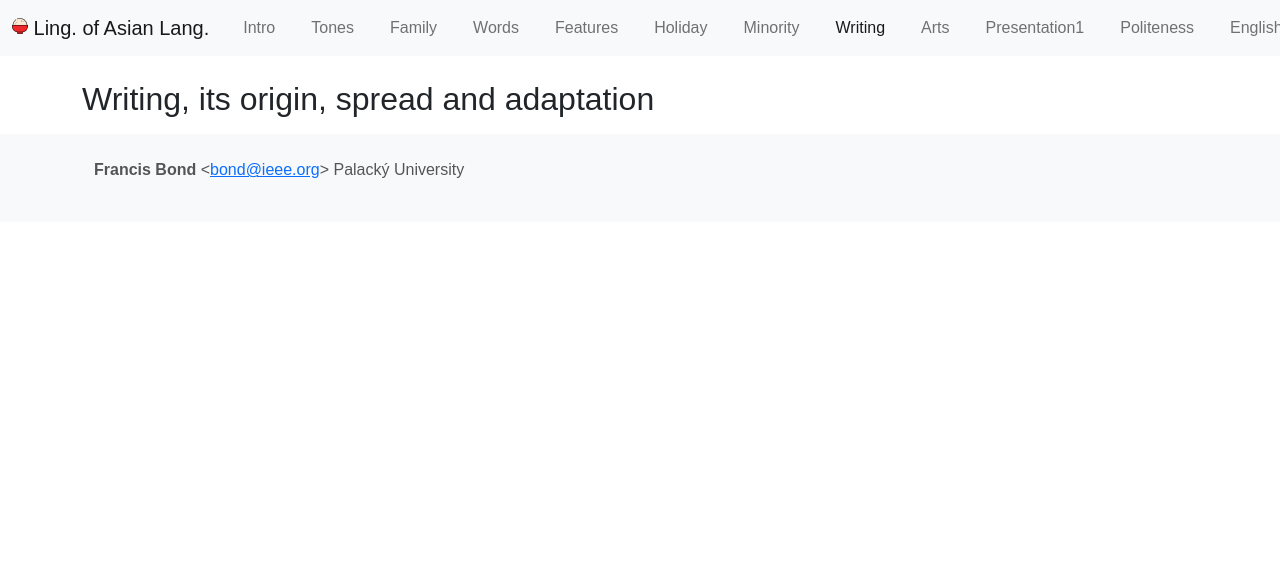
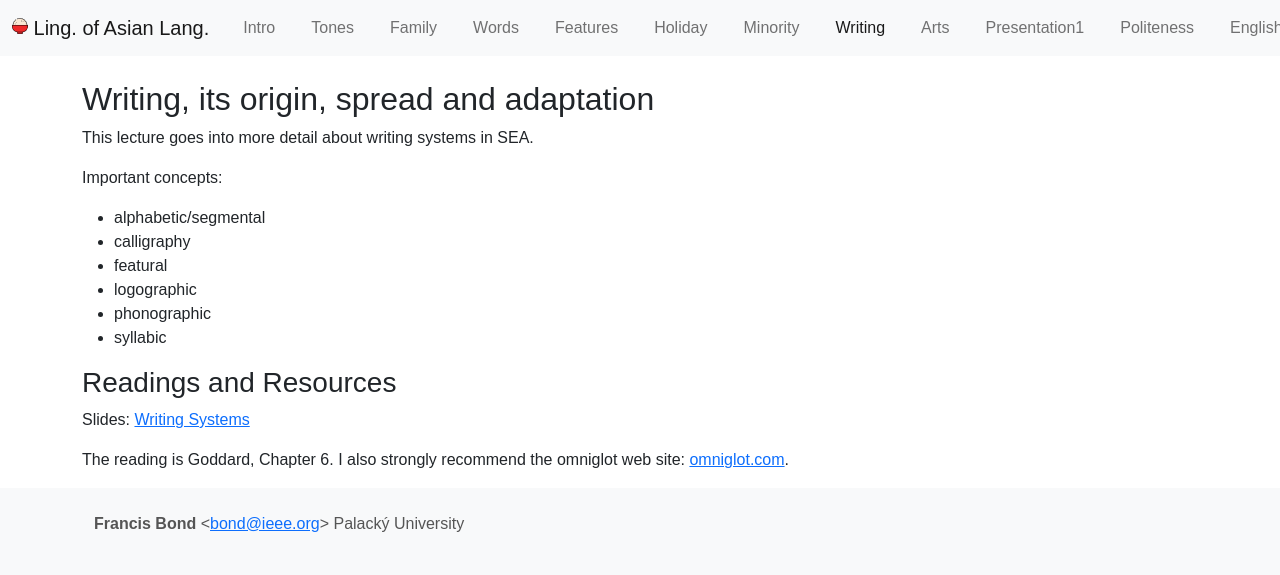
Before and after one commit to bond-lab/Linguistics-of-Asian-Languages, a Flask app: page /week/writing/ in a window 1280 px wide; the page is wider, and only the part inside the window is pictured. Shown: the top 575 px of that part. Run offline with Flask 3, Linux system fonts and the light colour scheme.

Commit message:
slides and page for writing

```diff
--- a/web/templates/weeks/writing.html
+++ b/web/templates/weeks/writing.html
@@ -2,5 +2,27 @@
 
 {% block content %}
 <h2>Writing, its origin, spread and adaptation</h2>
-<p>
+
+<p>This lecture goes into more detail about writing systems in  SEA.
+
+<p>Important concepts:
+
+  <ul>
+    <li>alphabetic/segmental
+    <li>calligraphy
+    <li>featural
+    <li>logographic
+    <li>phonographic
+    <li>syllabic
+  </ul>
+
+<h3>Readings and Resources</h3>
+
+
+<p> Slides: <a href="{{ url_for('static', filename='pdf/writing.pdf')}}">Writing Systems</a>
+
+<p>The reading is Goddard, Chapter 6.  I also strongly recommend the omniglot web site: <a href='https://omniglot.com/'>omniglot.com</a>.
+
+
+
 {% endblock %}
```
Also changed, not shown: docs/week/writing/index.html (+23 -1 lines), 2 other files.
